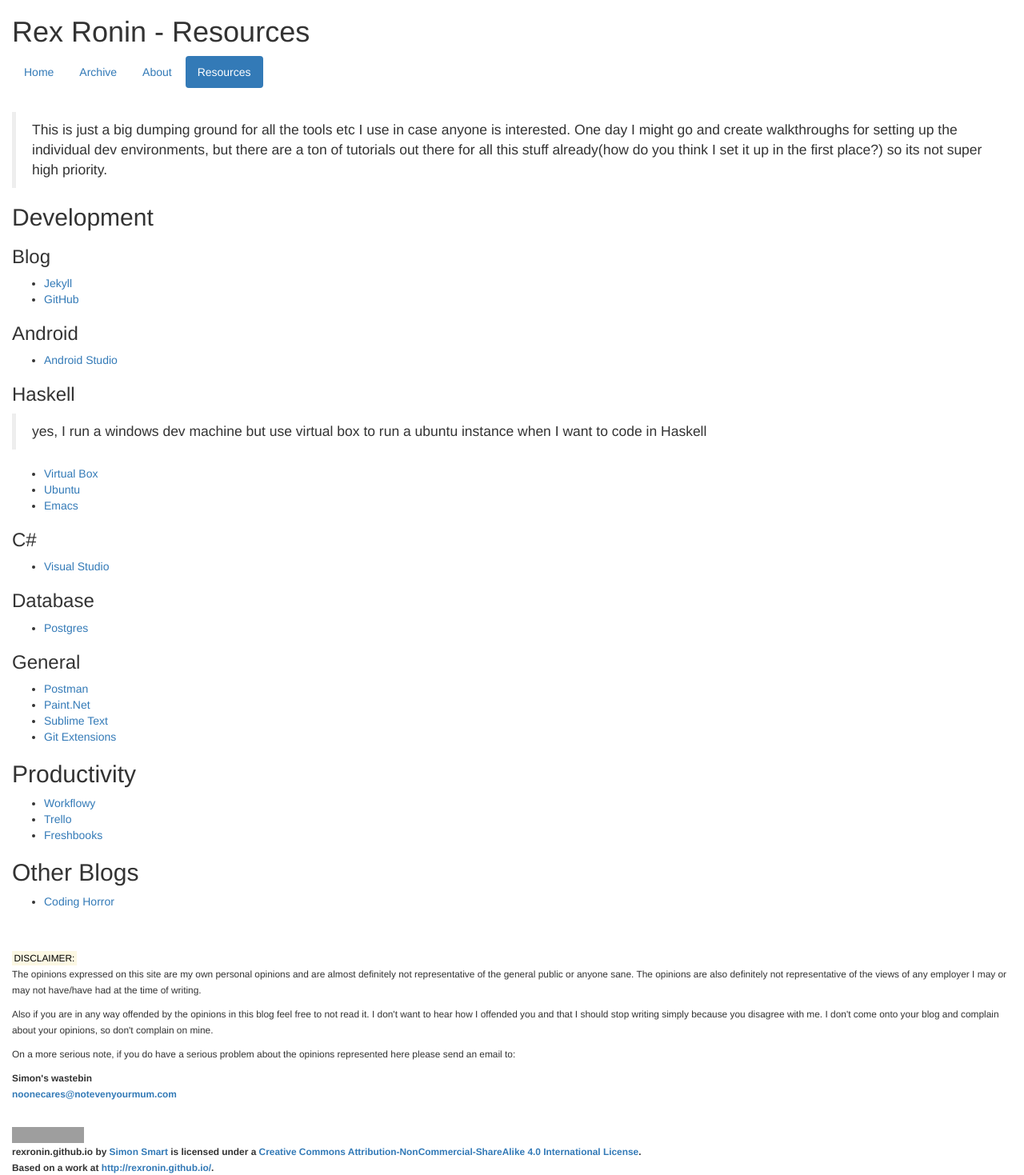
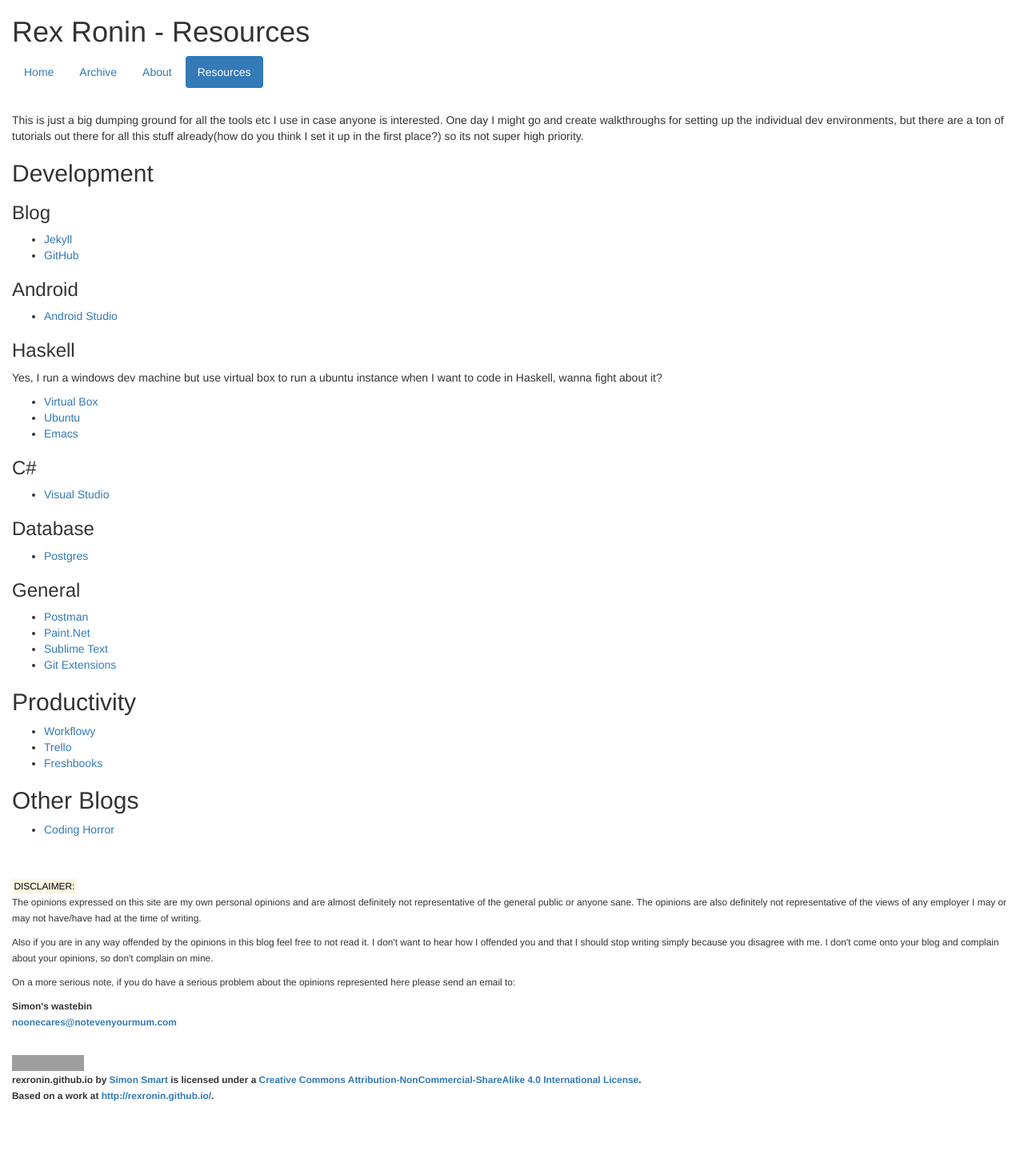
Before and after one commit to RexRonin/RexRonin.github.io, a Jekyll site: the page built from resources/index.markdown, in a window 1280 px wide. Shown: the whole page at 80% size. Built offline with Jekyll 4.4.1, drawn with Linux system fonts in a browser that asks for light colours; nearby versions of some CDN libraries; after the commit the page ends 1379 px from its top, so only the background shows below that; grey boxes are pictures that could not be loaded.

Commit message:
- more styling

```diff
--- a/_layouts/default.html
+++ b/_layouts/default.html
@@ -49,9 +49,11 @@
 			</div>
 
 			<div class="content">
+				<div class=".col-md-6 .col-md-offset-3">
 
-				{{content}}
+					{{content}}
 
+				</div>
 			</div>
 
 			{% include footer.html %}
--- a/resources/index.markdown
+++ b/resources/index.markdown
@@ -4,7 +4,7 @@
 is_resources: true
 ---
 
->This is just a big dumping ground for all the tools etc I use in case anyone is interested. One day I might go and create walkthroughs for setting up the individual dev environments, but there are a ton of tutorials out there for all this stuff already(how do you think I set it up in the first place?) so its not super high priority.
+This is just a big dumping ground for all the tools etc I use in case anyone is interested. One day I might go and create walkthroughs for setting up the individual dev environments, but there are a ton of tutorials out there for all this stuff already(how do you think I set it up in the first place?) so its not super high priority.
 
 Development
 -----------
@@ -20,7 +20,7 @@
 
 ###Haskell
 
->yes, I run a windows dev machine but use virtual box to run a ubuntu instance when I want to code in Haskell
+Yes, I run a windows dev machine but use virtual box to run a ubuntu instance when I want to code in Haskell, wanna fight about it?
 
 - [Virtual Box](https://www.virtualbox.org/)
 - [Ubuntu](http://www.ubuntu.com/)
```
